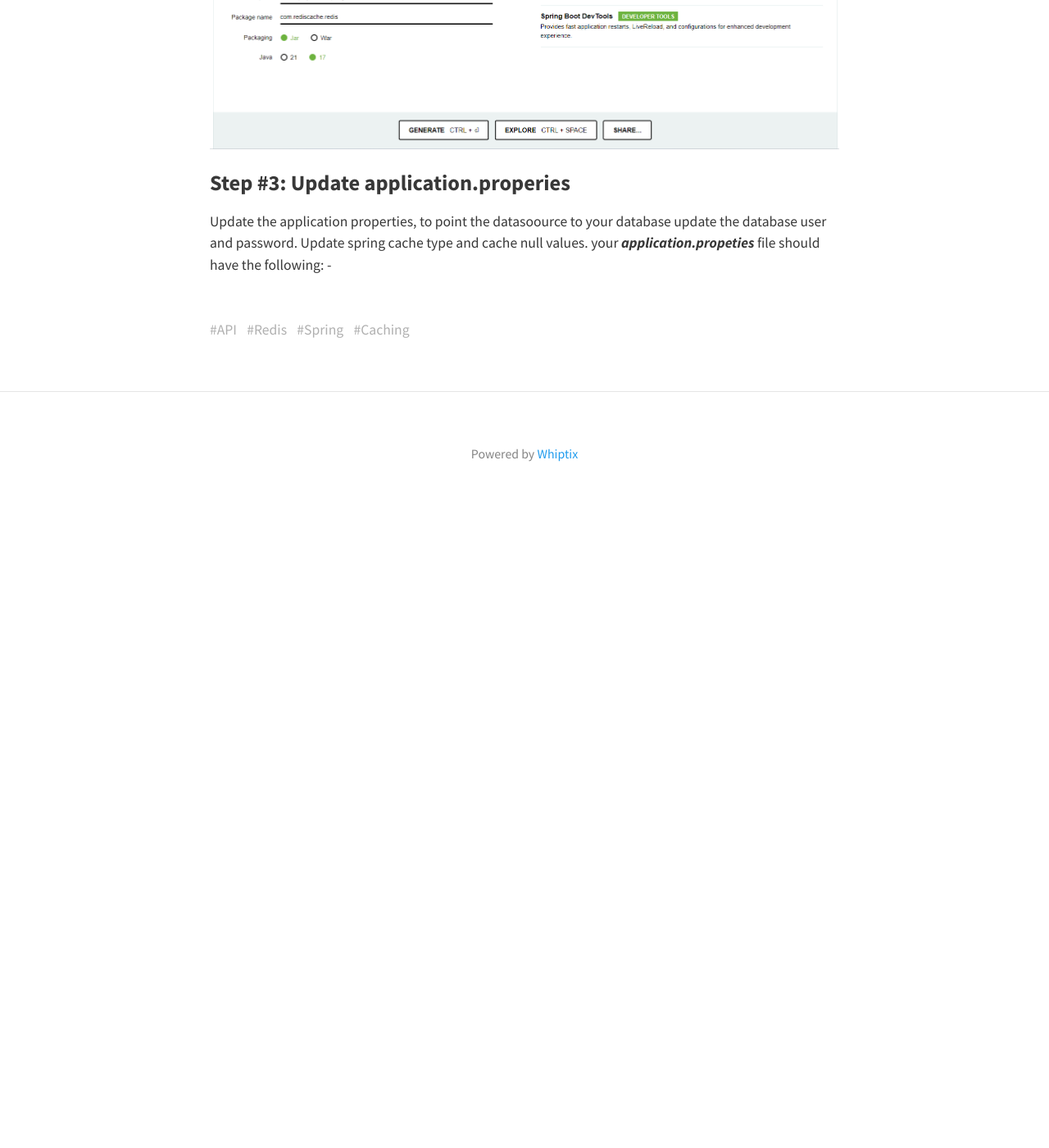
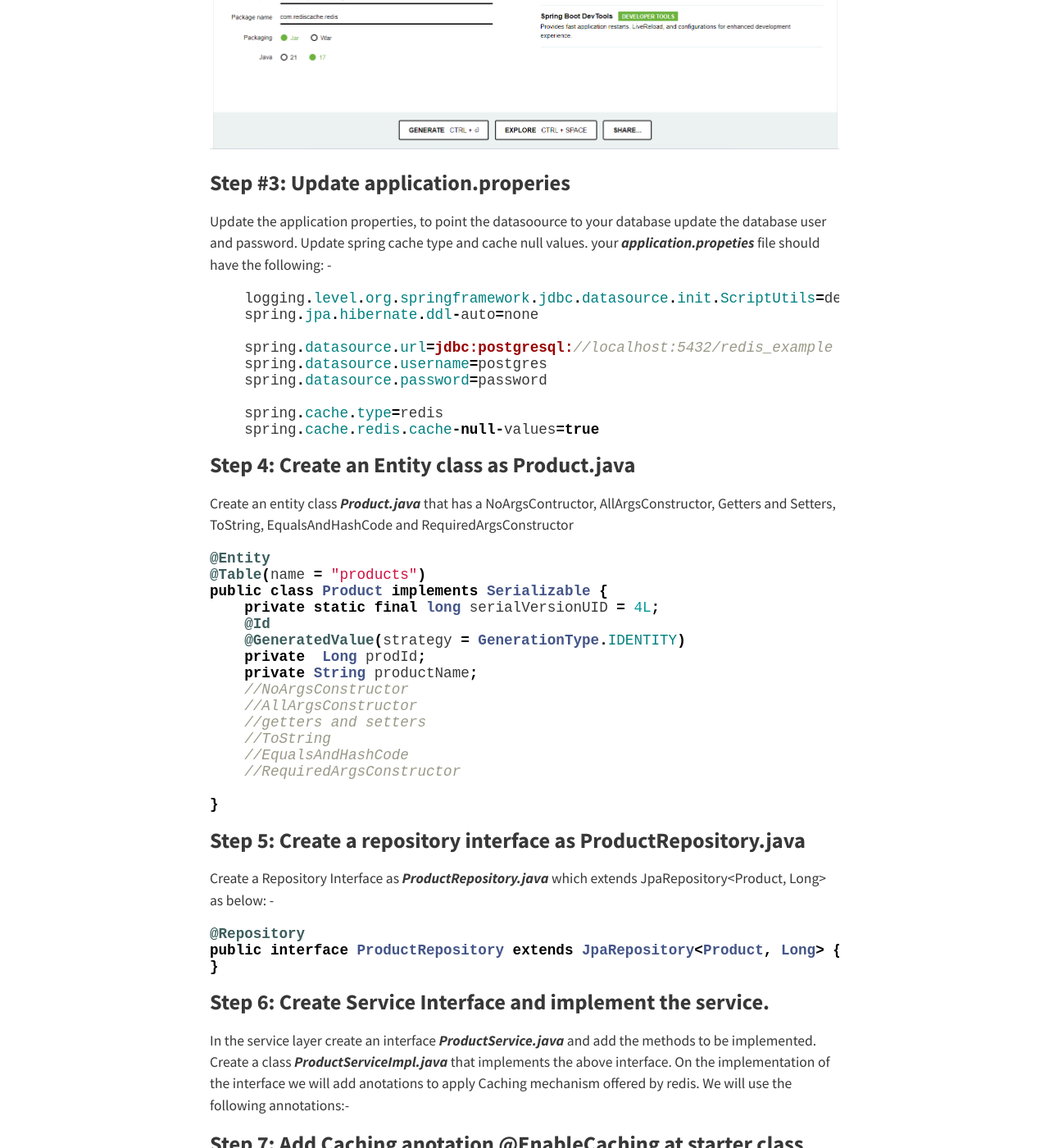
Before and after one commit to whiptix/whiptix.github.io, a Jekyll site: the page built from _posts/2024-01-06-redis-cache.md, in a window 1280 px wide and 1400 px high, scrolled down 2293 px. Shown: the whole window at 82% size. Built offline with Jekyll 4.4.1, drawn with Linux system fonts in a browser that asks for light colours; nearby versions of some CDN libraries; before the commit the page ends 2923 px from its top, so only the background shows below that; some of the changed text lies outside the part shown.

Commit message:
Added Steps on redis post

````diff
--- a/_posts/2024-01-06-redis-cache.md
+++ b/_posts/2024-01-06-redis-cache.md
@@ -32,5 +32,57 @@ Let's create a spring boot application using [Spring Initializr](https://start.s
 Update the application properties, to point the datasoource to your database update the database user and password. Update spring cache type and cache null values.
 your ***application.propeties*** file should have the following: -
 ```java
+    logging.level.org.springframework.jdbc.datasource.init.ScriptUtils=debug
+    spring.jpa.hibernate.ddl-auto=none
 
+    spring.datasource.url=jdbc:postgresql://localhost:5432/redis_example
+    spring.datasource.username=postgres
+    spring.datasource.password=password
+
+    spring.cache.type=redis
+    spring.cache.redis.cache-null-values=true
 ```
+### Step 4: Create an Entity class as Product.java
+Create an entity class ***Product.java*** that has a NoArgsContructor, AllArgsConstructor, Getters and Setters, ToString, EqualsAndHashCode and RequiredArgsConstructor
+``` java
+@Entity
+@Table(name = "products")
+public class Product implements Serializable {
+    private static final long serialVersionUID = 4L;
+    @Id
+    @GeneratedValue(strategy = GenerationType.IDENTITY)
+    private  Long prodId;
+    private String productName;
+    //NoArgsConstructor
+    //AllArgsConstructor
+    //getters and setters
+    //ToString
+    //EqualsAndHashCode
+    //RequiredArgsConstructor
+
+}
+```
+### Step 5: Create a repository interface as ProductRepository.java
+Create a Repository Interface as ***ProductRepository.java*** which extends JpaRepository<Product, Long> as below: -
+```java
+@Repository
+public interface ProductRepository extends JpaRepository<Product, Long> {
+}
+```
+### Step 6: Create Service Interface and implement the service.
+In the service layer create an interface ***ProductService.java*** and add the methods to be implemented. Create a class ***ProductServiceImpl.java*** that implements the above interface. On the implementation of the interface we will add anotations to apply Caching mechanism offered by redis. We will use the following annotations:-
+
+### Step 7: Add Caching anotation @EnableCaching at starter class
+In order to implement Redis cache on spring boot we will use four annotations: -
+```java
+@SpringBootApplication
+@EnableCaching
+public class RedisApplication {
+
+	public static void main(String[] args) {
+		SpringApplication.run(RedisApplication.class, args);
+	}
+
+}
+```
+### Step 8: Create RestController class as ProductRestController.java
````
